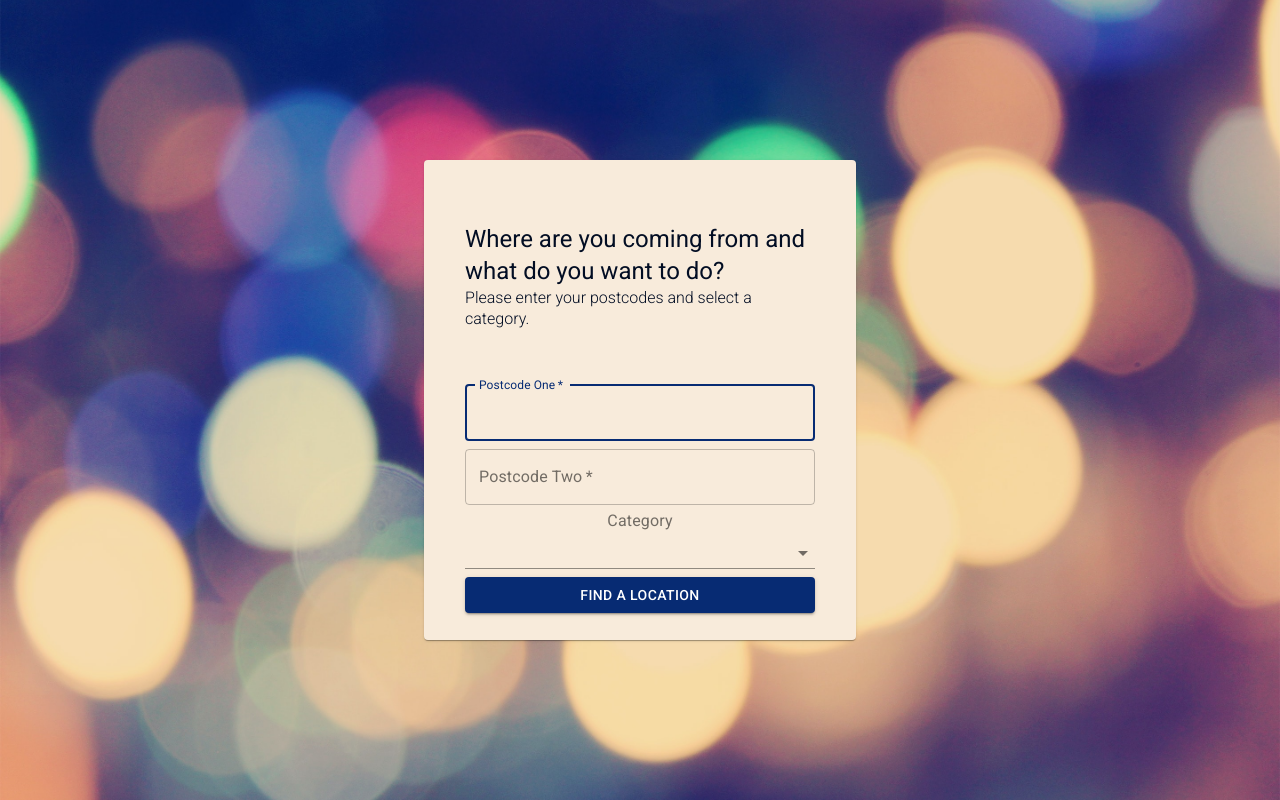
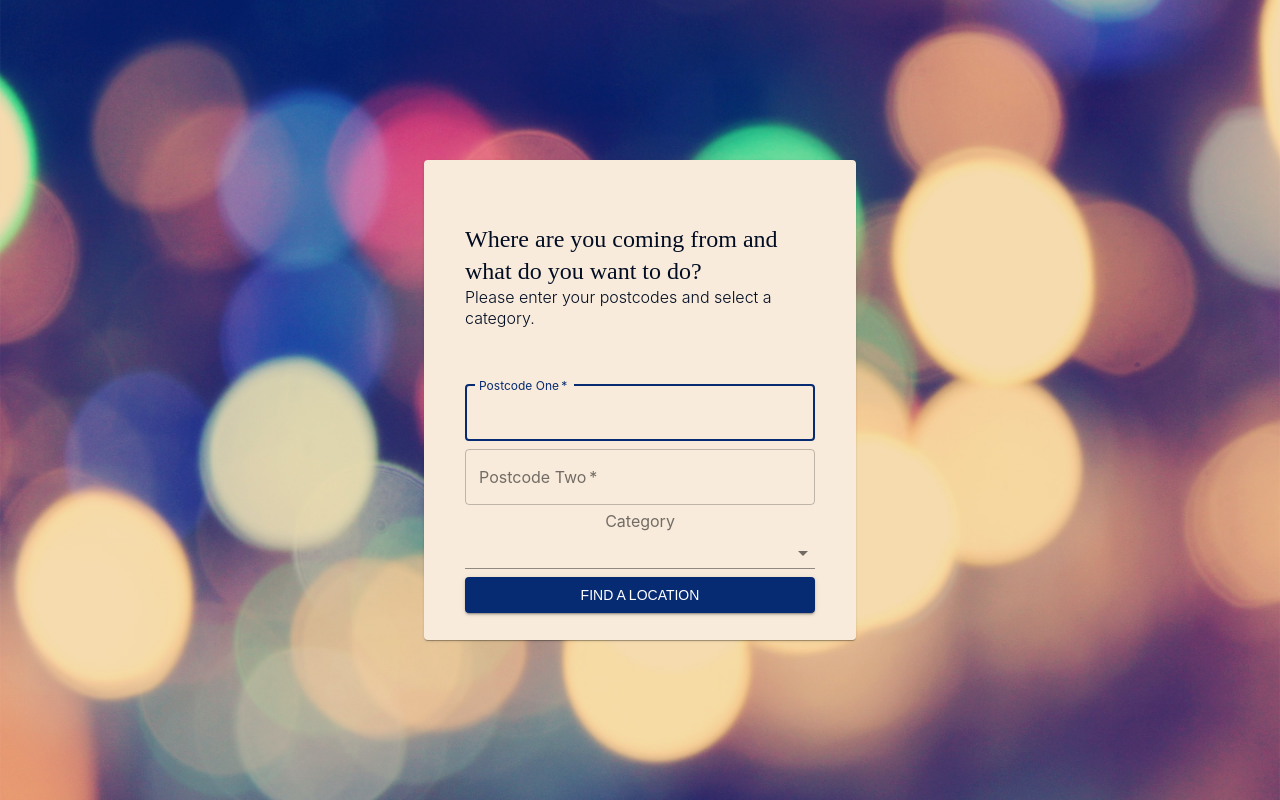
Before and after one commit to we-are-back/meet-up-again, a React (Create React App) app: page / in a window 1280 px wide. Both pictures are taken after a click on the button "LET'S START". Built offline with nearby package versions, Linux system fonts and the light colour scheme.

Commit message:
Create typography

```diff
--- a/public/index.html
+++ b/public/index.html
@@ -28,6 +28,10 @@
       work correctly both with client-side routing and a non-root public URL.
       Learn how to configure a non-root public URL by running `npm run build`.
     -->
+    <link
+      href="https://fonts.googleapis.com/css2?family=Pacifico&display=swap"
+      rel="stylesheet"
+    />
 
     <link
       rel="stylesheet"
--- a/src/components/landing-page/LandingPage.css
+++ /dev/null
@@ -1 +0,0 @@
-/* component */
--- a/src/components/userForm/UserForm.js
+++ b/src/components/userForm/UserForm.js
@@ -33,7 +33,7 @@ const UserForm = ({ page, setPage, locations, setLocations }) => {
         <CardHeader
           title={
             <div>
-              <div style={{ marginTop: 10 }}>Where are you coming from and what do you want to do?</div>
+              <div style={{ marginTop: 10, fontFamily: "Yeseva One" }}>Where are you coming from and what do you want to do?</div>
               <div style={{ fontSize: "1rem", fontWeight: 300 }}>
                 Please enter your postcodes and select a category.
               </div>
--- a/src/theme.json
+++ b/src/theme.json
@@ -29,5 +29,10 @@
       "disabled": "rgba(0, 0, 0, 0.38)",
       "hint": "rgba(0, 0, 0, 0.38)"
     }
+  },
+  "typography": {
+    "fontFamily":{
+
+    }
   }
 }
```
